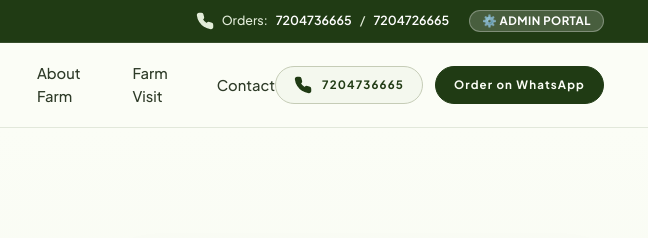
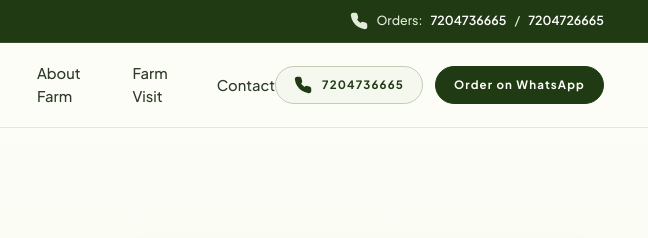
Before and after one commit to chethancreddy/Pushkala_Organic_Dairy_Farm, a plain HTML site: page index.html in a window 1280 px wide. Shown: the top 238 px of the page, 632-1280 px from the left. Drawn offline with Linux system fonts and the light colour scheme.

Commit message:
chore: remove Admin Portal button from public website header

```diff
--- a/index.html
+++ b/index.html
@@ -106,9 +106,6 @@
           <svg class="icon-svg" viewBox="0 0 24 24" width="15" height="15" fill="none" stroke="currentColor" stroke-width="2"><path d="M22 16.92v3a2 2 0 0 1-2.18 2 19.79 19.79 0 0 1-8.63-3.07 19.5 19.5 0 0 1-6-6 19.79 19.79 0 0 1-3.07-8.67A2 2 0 0 1 4.11 2h3a2 2 0 0 1 2 1.72 12.84 12.84 0 0 0 .7 2.81 2 2 0 0 1-.45 2.11L8.09 9.91a16 16 0 0 0 6 6l1.27-1.27a2 2 0 0 1 2.11-.45 12.84 12.84 0 0 0 2.81.7A2 2 0 0 1 22 16.92z"></path></svg>
           Orders: <a href="tel:7204736665" class="dynamic-phone-primary">7204736665</a> / <a href="tel:7204726665" class="dynamic-phone-secondary">7204726665</a>
         </span>
-        <a href="admin.html" class="chip dark" style="padding: 4px 12px; font-size: 0.72rem; background: rgba(255,255,255,0.18); color: #fff; border: 1px solid rgba(255,255,255,0.3);">
-          ⚙️ Admin Portal
-        </a>
       </div>
     </div>
   </div>
```
